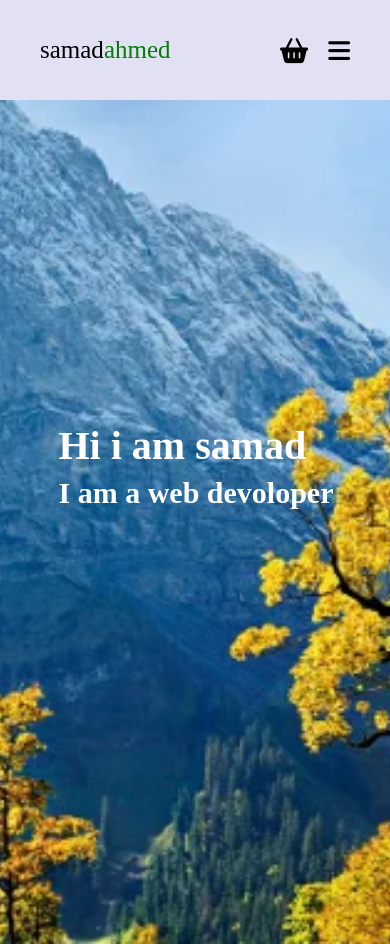
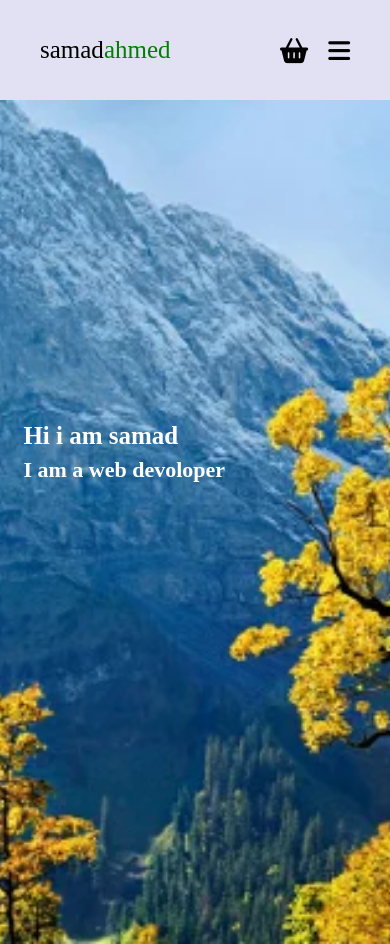
Before and after one commit to samadofficial2023/new_project, a plain HTML site: page index.html in a window 390 px wide. Shown: the top 944 px of the page. Drawn offline with Linux system fonts and the light colour scheme.

Commit message:
name edit

```diff
--- a/css/style.css
+++ b/css/style.css
@@ -126,7 +126,7 @@ header {
 .personal_info {
   position: absolute;
   top: 50%;
-  left: 15%;
+  left: 6%;
   color: white;
 
 
@@ -709,6 +709,18 @@ header {
 
 
 @media only screen and (min-width:200px) and (max-width:480px) {
+
+
+  .personal_info h1 {
+    font-size: 25px;
+
+  }
+
+  .personal_info h2 {
+    font-size: 22px;
+
+  }
+
   .feature_item {
     width: 100%;
   }
@@ -752,6 +764,10 @@ header {
 
   }
 
+  .news_text {
+    font-size: 16px;
+  }
+
   .footer_container {
     width: 100%;
     display: flex;
```
